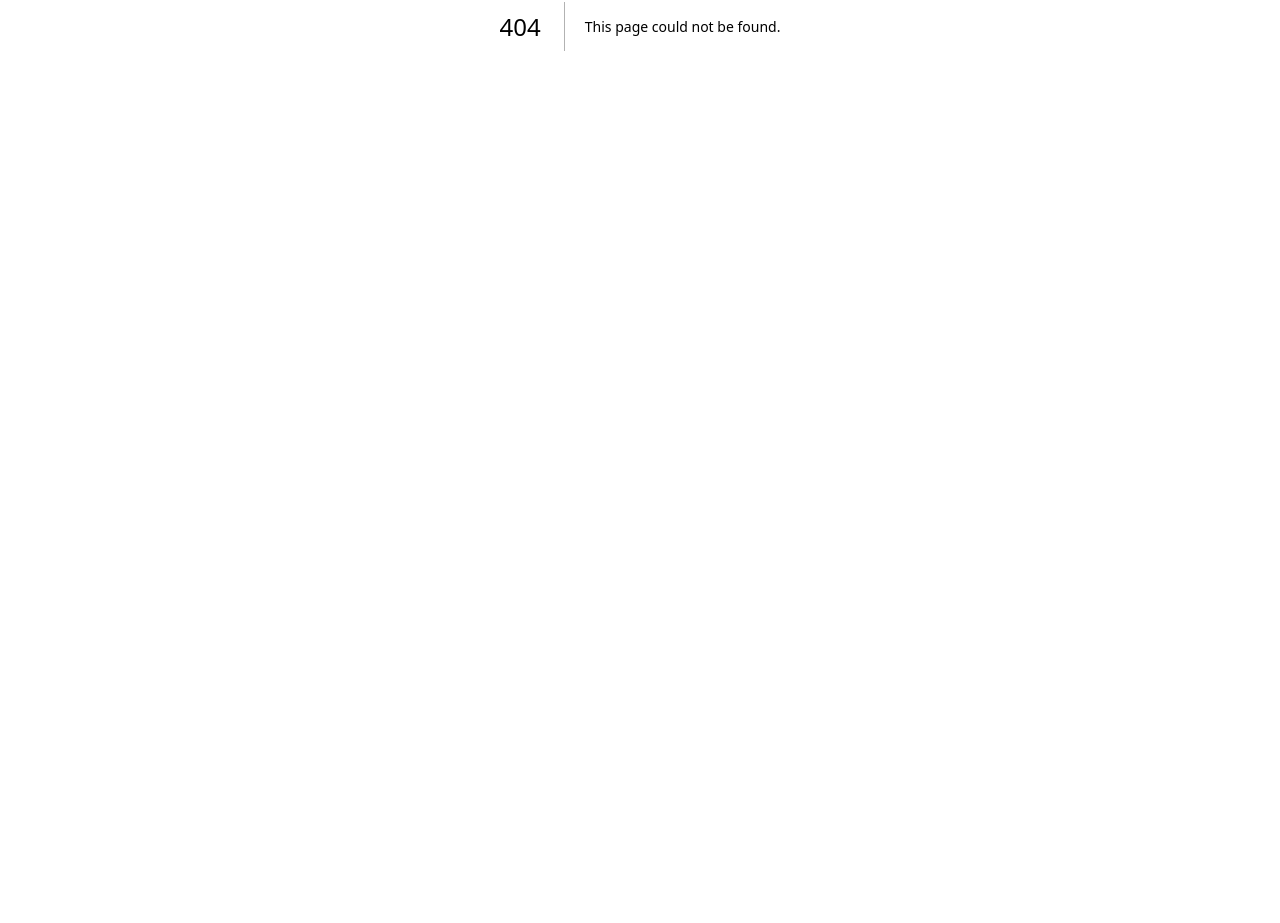
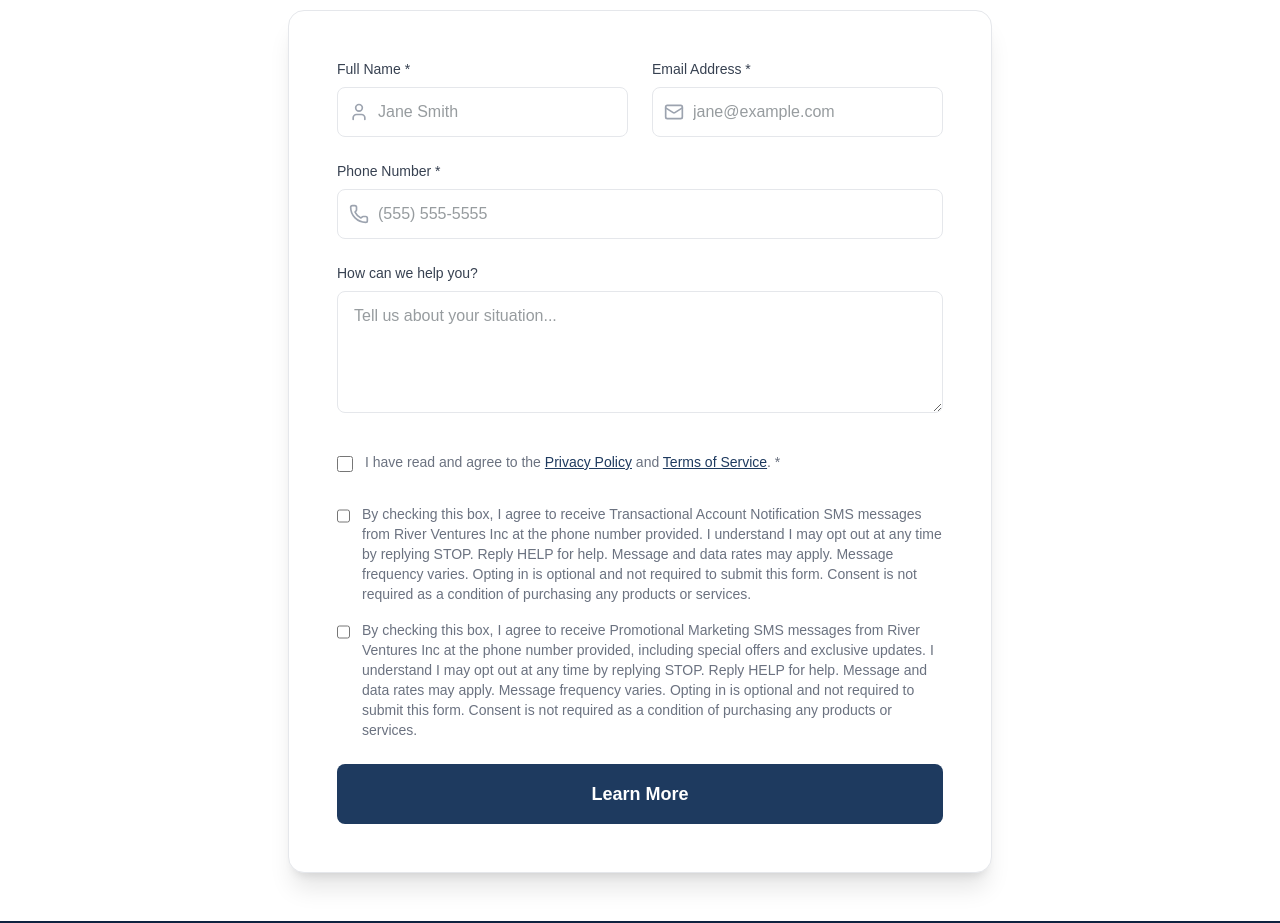
Before and after one commit to Textingman/riverventures-riverventures, a Next.js app: page /signup in a window 1280 px wide. Before the commit this address had no page. Shown: the part 374-1297 px from the top of the page. Before the commit the page ends 800 px from the top, so only its background shows below. Built offline with nearby package versions, Linux system fonts and the light colour scheme.

Commit message:
Initial site setup: River Ventures Inc

```diff
--- /dev/null
+++ b/app/signup/page.tsx
@@ -0,0 +1,128 @@
+'use client';
+
+import Link from 'next/link';
+import { useState } from 'react';
+import { Mail, Phone, User } from 'lucide-react';
+import Navbar from '../components/Navbar';
+import Footer from '../components/Footer';
+
+export default function SignupPage() {
+  const [formData, setFormData] = useState({ name: '', email: '', phone: '', message: '' });
+  const [accountNotifications, setAccountNotifications] = useState(false);
+  const [customerCare, setCustomerCare] = useState(false);
+  const [isSubmitting, setIsSubmitting] = useState(false);
+  const [submitStatus, setSubmitStatus] = useState<'idle' | 'success' | 'error'>('idle');
+
+  const handleSubmit = async (e: React.FormEvent) => {
+    e.preventDefault();
+    setIsSubmitting(true);
+    setTimeout(() => {
+      setIsSubmitting(false);
+      setSubmitStatus('success');
+      setFormData({ name: '', email: '', phone: '', message: '' });
+    }, 1500);
+  };
+
+  const handleChange = (e: React.ChangeEvent<HTMLInputElement | HTMLTextAreaElement>) => {
+    setFormData({ ...formData, [e.target.name]: e.target.value });
+  };
+
+  return (
+    <div className="min-h-screen" style={{ backgroundColor: '#FFFFFF' }}>
+      <Navbar />
+
+      <section className="py-12" style={{ backgroundColor: '#F5F7FA' }}>
+        <div className="max-w-7xl mx-auto px-4 sm:px-6 lg:px-8 text-center">
+          <h1 className="text-4xl font-extrabold mb-4" style={{ color: '#1F2937' }}>
+            Get in Touch with River Ventures
+          </h1>
+          <p className="text-xl max-w-2xl mx-auto" style={{ color: '#6B7280' }}>
+            Interested in partnering with us or learning more about our portfolio? Reach out and we'll be in touch.
+          </p>
+        </div>
+      </section>
+
+      <section className="max-w-3xl mx-auto px-4 sm:px-6 lg:px-8 py-12">
+        <div className="bg-white rounded-2xl shadow-xl p-8 md:p-12" style={{ border: '1px solid #E5E7EB' }}>
+          {submitStatus === 'success' ? (
+            <div className="text-center py-12">
+              <div className="w-20 h-20 rounded-full flex items-center justify-center mx-auto mb-6" style={{ backgroundColor: '#D1FAE5' }}>
+                <svg className="w-10 h-10" style={{ color: '#22C55E' }} fill="none" stroke="currentColor" viewBox="0 0 24 24">
+                  <path strokeLinecap="round" strokeLinejoin="round" strokeWidth={2} d="M5 13l4 4L19 7" />
+                </svg>
+              </div>
+              <h2 className="text-3xl font-bold mb-4" style={{ color: '#1F2937' }}>Request Received!</h2>
+              <p className="text-lg mb-8" style={{ color: '#6B7280' }}>Your submission has been received. Our team will reach out within 24 hours.</p>
+              <Link href="/" className="inline-block px-6 py-3 text-white font-semibold rounded-lg transition-opacity hover:opacity-90" style={{ backgroundColor: '#1E3A5F' }}>
+                Return to Home
+              </Link>
+            </div>
+          ) : (
+            <form onSubmit={handleSubmit} className="space-y-6">
+              <div className="grid md:grid-cols-2 gap-6">
+                <div>
+                  <label className="block text-sm font-medium mb-2" style={{ color: '#374151' }}>Full Name *</label>
+                  <div className="relative">
+                    <User className="absolute left-3 top-1/2 -translate-y-1/2 w-5 h-5" style={{ color: '#9CA3AF' }} />
+                    <input type="text" name="name" required value={formData.name} onChange={handleChange} placeholder="Jane Smith" className="w-full pl-10 pr-4 py-3 rounded-lg border border-gray-200 focus:outline-none" style={{ borderColor: '#E5E7EB' }} />
+                  </div>
+                </div>
+                <div>
+                  <label className="block text-sm font-medium mb-2" style={{ color: '#374151' }}>Email Address *</label>
+                  <div className="relative">
+                    <Mail className="absolute left-3 top-1/2 -translate-y-1/2 w-5 h-5" style={{ color: '#9CA3AF' }} />
+                    <input type="email" name="email" required value={formData.email} onChange={handleChange} placeholder="jane@example.com" className="w-full pl-10 pr-4 py-3 rounded-lg border border-gray-200 focus:outline-none" style={{ borderColor: '#E5E7EB' }} />
+                  </div>
+                </div>
+              </div>
+              <div>
+                <label className="block text-sm font-medium mb-2" style={{ color: '#374151' }}>Phone Number *</label>
+                <div className="relative">
+                  <Phone className="absolute left-3 top-1/2 -translate-y-1/2 w-5 h-5" style={{ color: '#9CA3AF' }} />
+                  <input type="tel" name="phone" required value={formData.phone} onChange={handleChange} placeholder="(555) 555-5555" className="w-full pl-10 pr-4 py-3 rounded-lg border border-gray-200 focus:outline-none" style={{ borderColor: '#E5E7EB' }} />
+                </div>
+              </div>
+              <div>
+                <label className="block text-sm font-medium mb-2" style={{ color: '#374151' }}>How can we help you?</label>
+                <textarea name="message" rows={4} value={formData.message} onChange={handleChange} placeholder="Tell us about your situation..." className="w-full px-4 py-3 rounded-lg border border-gray-200 focus:outline-none" style={{ borderColor: '#E5E7EB' }} />
+              </div>
+
+              {/* Privacy Policy & Terms — checkbox */}
+              <div className="flex items-start gap-3 pt-2">
+                <input type="checkbox" id="termsAgreement" required className="mt-1 w-4 h-4 rounded" style={{ accentColor: '#1E3A5F' }} />
+                <label htmlFor="termsAgreement" className="text-sm" style={{ color: '#6B7280' }}>
+                  I have read and agree to the{' '}
+                  <a href="/privacy" style={{ color: '#1E3A5F' }} className="underline">Privacy Policy</a>
+                  {' '}and{' '}
+                  <a href="/terms" style={{ color: '#1E3A5F' }} className="underline">Terms of Service</a>. *
+                </label>
+              </div>
+
+              {/* SMS Consent Checkboxes */}
+              <div className="space-y-4 pt-2">
+                <div className="flex items-start gap-3">
+                  <input type="checkbox" id="accountNotifications" checked={accountNotifications} onChange={(e) => setAccountNotifications(e.target.checked)} className="mt-1 w-4 h-4 rounded" style={{ accentColor: '#1E3A5F' }} />
+                  <label htmlFor="accountNotifications" className="text-sm" style={{ color: '#6B7280' }}>
+                    By checking this box, I agree to receive Transactional Account Notification SMS messages from River Ventures Inc at the phone number provided. I understand I may opt out at any time by replying STOP. Reply HELP for help. Message and data rates may apply. Message frequency varies. Opting in is optional and not required to submit this form. Consent is not required as a condition of purchasing any products or services.
+                  </label>
+                </div>
+                <div className="flex items-start gap-3">
+                  <input type="checkbox" id="customerCare" checked={customerCare} onChange={(e) => setCustomerCare(e.target.checked)} className="mt-1 w-4 h-4 rounded" style={{ accentColor: '#1E3A5F' }} />
+                  <label htmlFor="customerCare" className="text-sm" style={{ color: '#6B7280' }}>
+                    By checking this box, I agree to receive Promotional Marketing SMS messages from River Ventures Inc at the phone number provided, including special offers and exclusive updates. I understand I may opt out at any time by replying STOP. Reply HELP for help. Message and data rates may apply. Message frequency varies. Opting in is optional and not required to submit this form. Consent is not required as a condition of purchasing any products or services.
+                  </label>
+                </div>
+              </div>
+
+              <button type="submit" disabled={isSubmitting} className="w-full py-4 text-white text-lg font-semibold rounded-lg transition-opacity hover:opacity-90" style={{ backgroundColor: isSubmitting ? '#9CA3AF' : '#1E3A5F' }}>
+                {isSubmitting ? 'Submitting...' : 'Learn More'}
+              </button>
+            </form>
+          )}
+        </div>
+      </section>
+
+      <Footer />
+    </div>
+  );
+}
```
